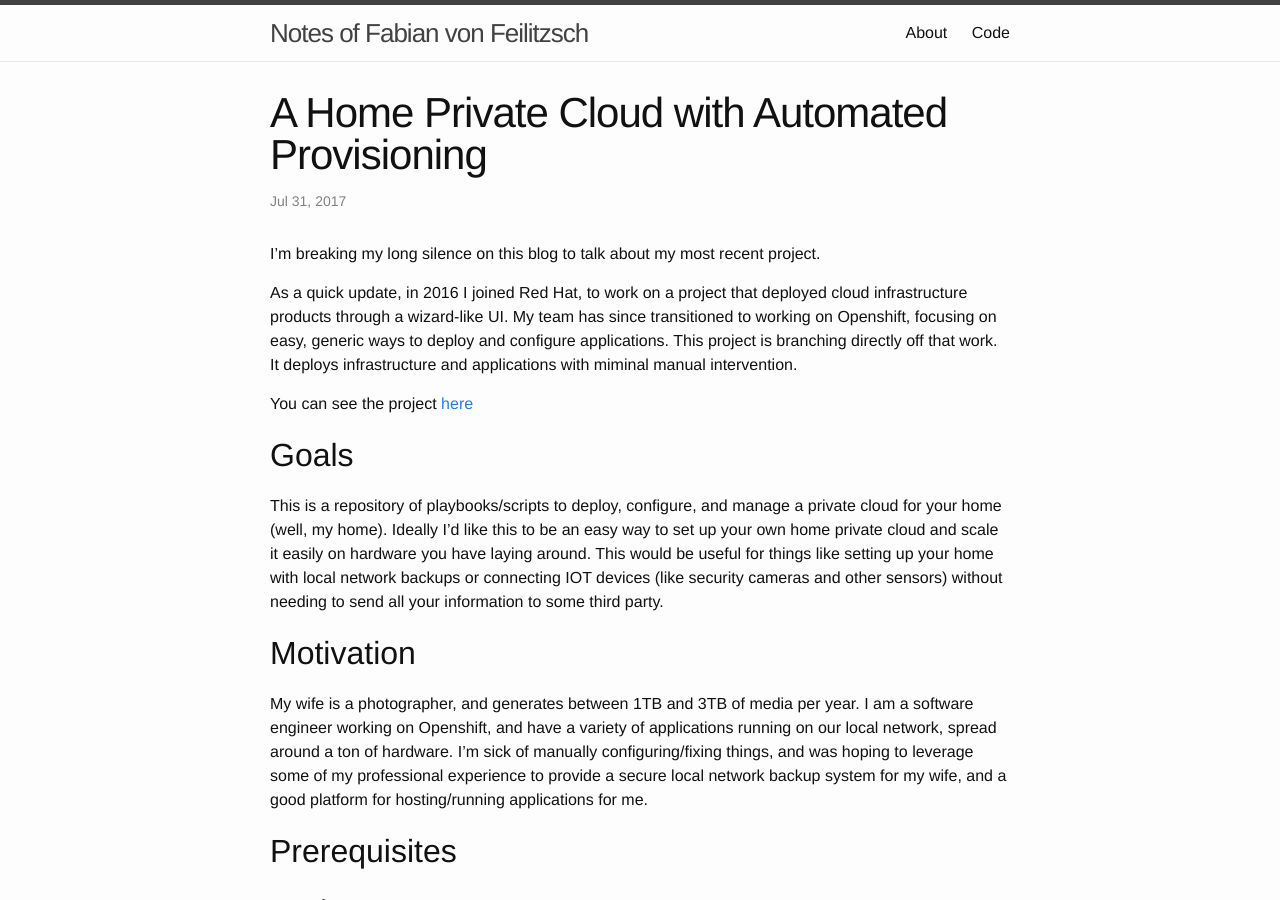
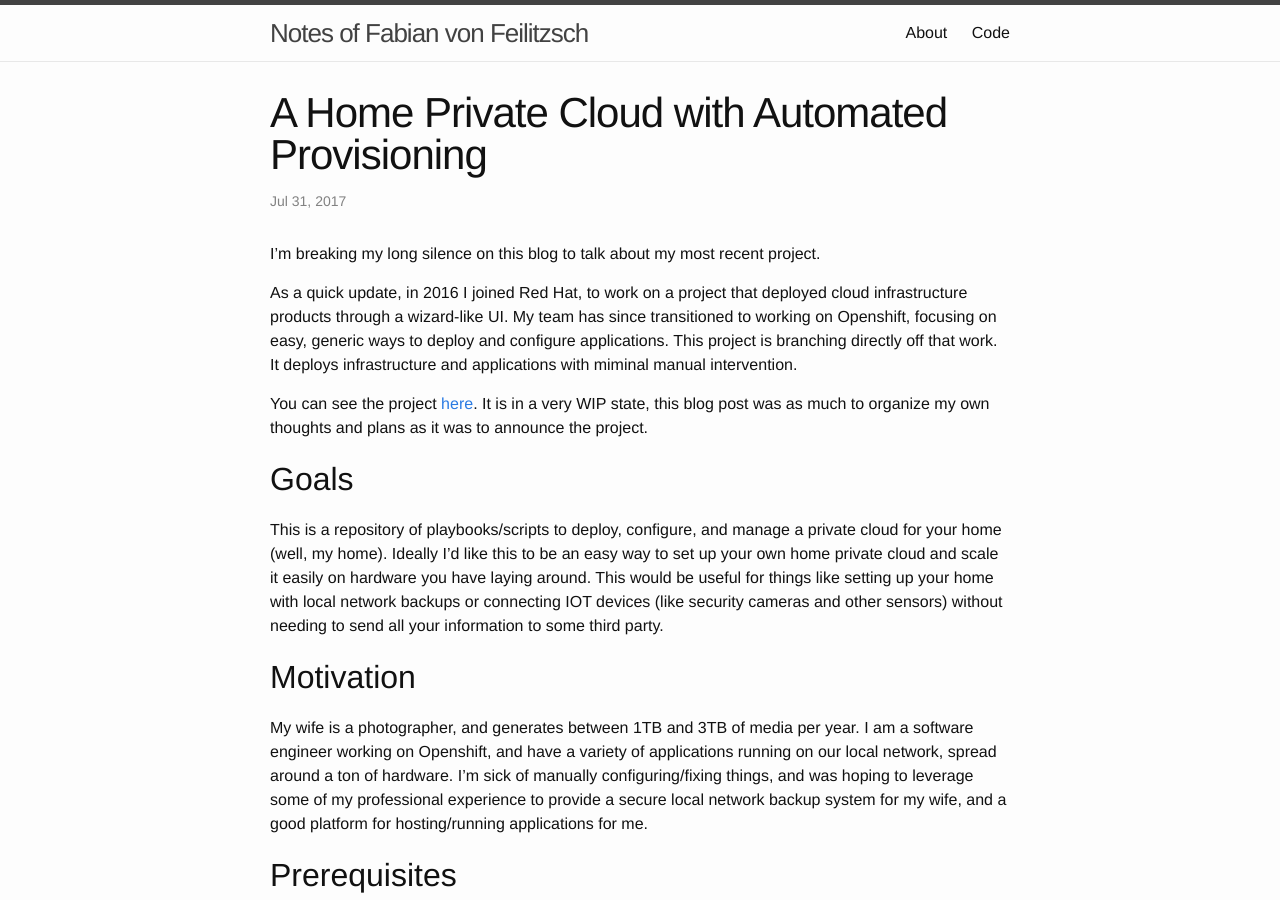
Before and after one commit to fabianvf/fabianvf.github.io, a Jekyll site: the page built from _posts/2017-07-31-my-home-cluster.markdown, in a window 1280 px wide and 900 px high. Built offline with Jekyll 4.4.1, drawn with Linux system fonts in a browser that asks for light colours.

Commit message:
Update 2017-07-31-my-home-cluster.markdown

```diff
--- a/_posts/2017-07-31-my-home-cluster.markdown
+++ b/_posts/2017-07-31-my-home-cluster.markdown
@@ -9,7 +9,7 @@ I'm breaking my long silence on this blog to talk about my most recent project.
 
 As a quick update, in 2016 I joined Red Hat, to work on a project that deployed cloud infrastructure products through a wizard-like UI. My team has since transitioned to working on Openshift, focusing on easy, generic ways to deploy and configure applications. This project is branching directly off that work. It deploys infrastructure and applications with miminal manual intervention.
 
-You can see the project [here](https://github.com/fabianvf/home-cluster)
+You can see the project [here](https://github.com/fabianvf/home-cluster). It is in a very WIP state, this blog post was as much to organize my own thoughts and plans as it was to announce the project.
 
 ## Goals
 This is a repository of playbooks/scripts to deploy, configure, and manage a private cloud for your home (well, my home). Ideally I'd like this to be an easy way to set up your own home private cloud and scale it easily on hardware you have laying around. This would be useful for things like setting up your home with local network backups or connecting IOT devices (like security cameras and other sensors) without needing to send all your information to some third party.
```
